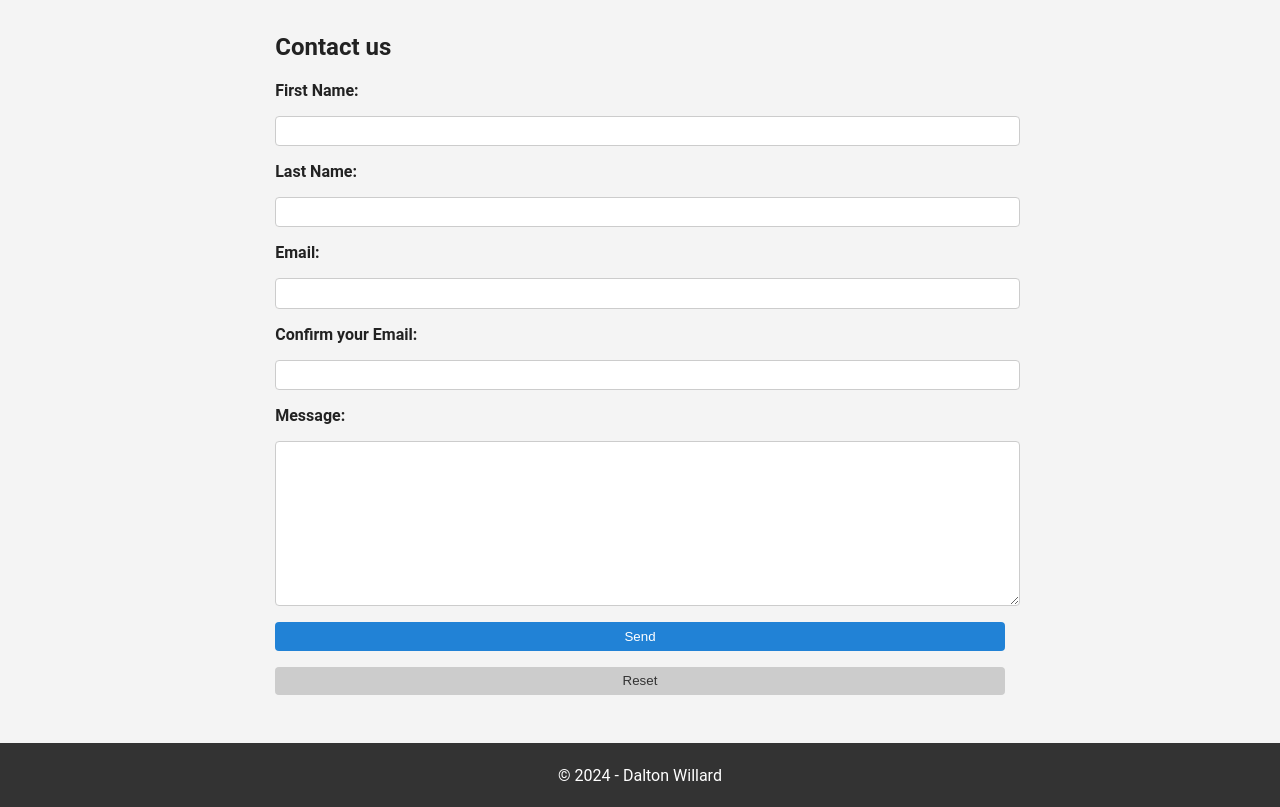
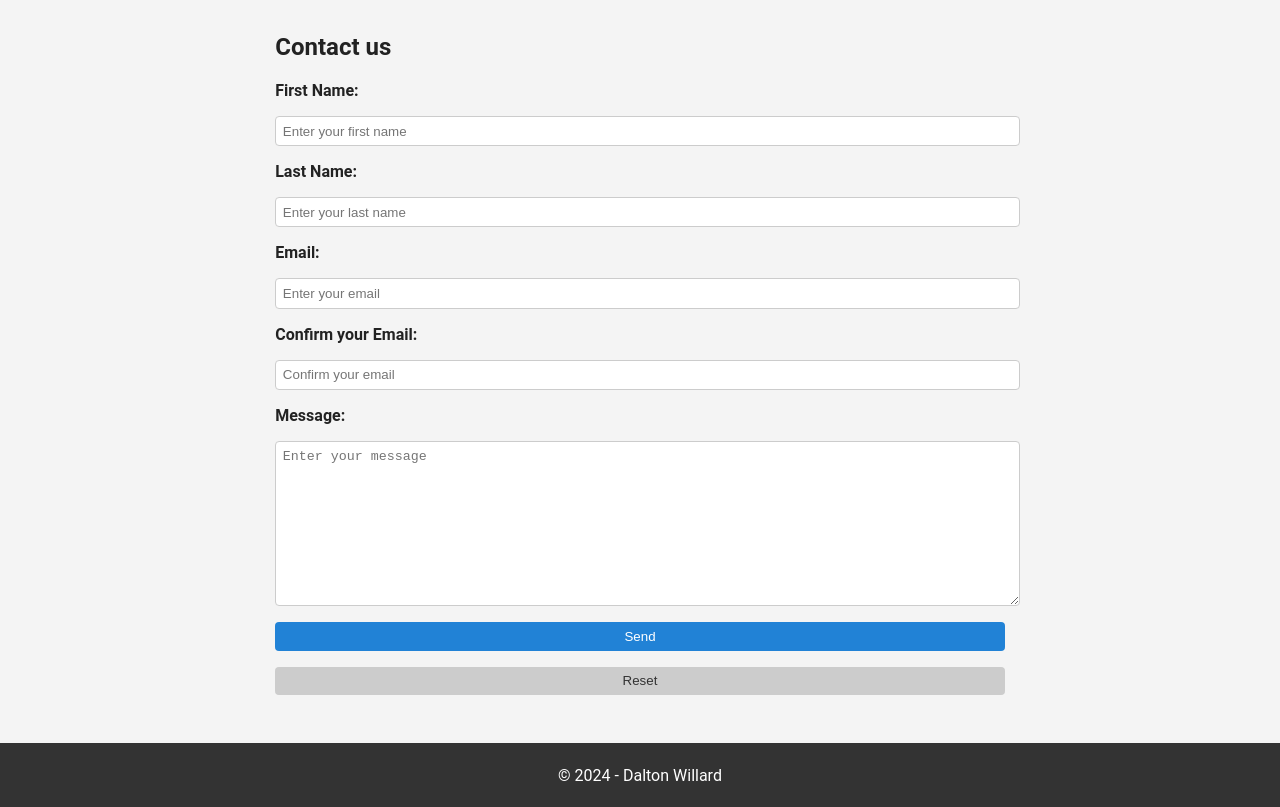
Before and after one commit to daltonwillard/d277, a plain HTML site: page index.html in a window 1280 px wide. Shown: the part 1630-2437 px from the top of the page. Drawn offline with Linux system fonts and the light colour scheme.

Commit message:
Add placeholder text to form

```diff
--- a/index.html
+++ b/index.html
@@ -119,15 +119,15 @@
             <h2>Contact us</h2>
             <form action="">
                 <label for="first-name">First Name:</label>
-                <input type="text" id="first-name" name="first-name">
+                <input type="text" id="first-name" name="first-name" placeholder="Enter your first name">
                 <label for="last-name">Last Name:</label>
-                <input type="text" id="last-name" name="last-name">
+                <input type="text" id="last-name" name="last-name" placeholder="Enter your last name">
                 <label for="email">Email:</label>
-                <input type="email" id="email" name="email">
+                <input type="email" id="email" name="email" placeholder="Enter your email">
                 <label for="confirm-email">Confirm your Email:</label>
-                <input type="email" id="confirm-email" name="confirm-email">
+                <input type="email" id="confirm-email" name="confirm-email" placeholder="Confirm your email">
                 <label for="message">Message:</label>
-                <textarea name="message" id="message" cols="30" rows="10"></textarea>
+                <textarea name="message" id="message" cols="30" rows="10" placeholder="Enter your message"></textarea>
                 <button type="submit">Send</button>
                 <button type="reset">Reset</button>
             </form>
```
